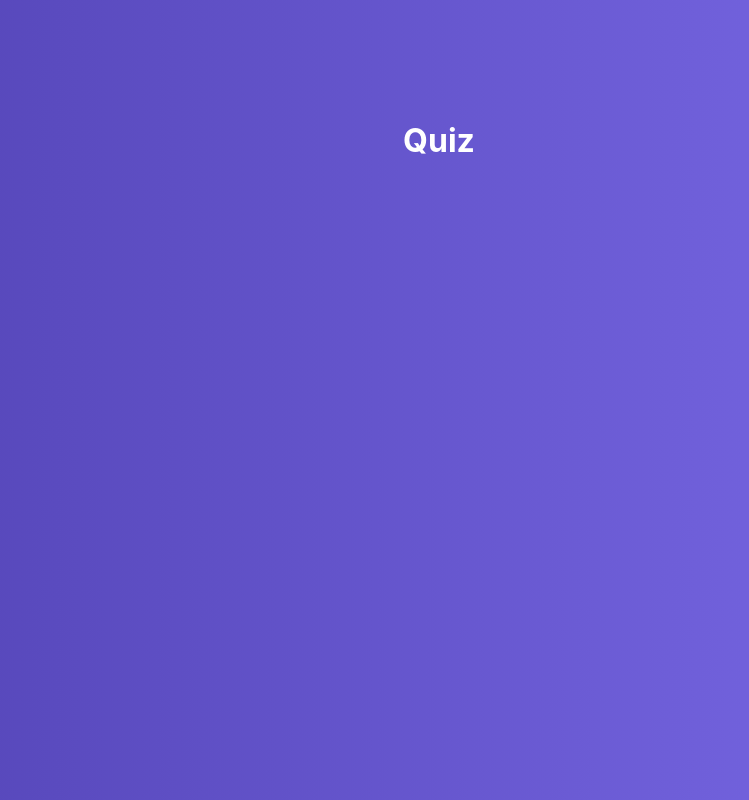
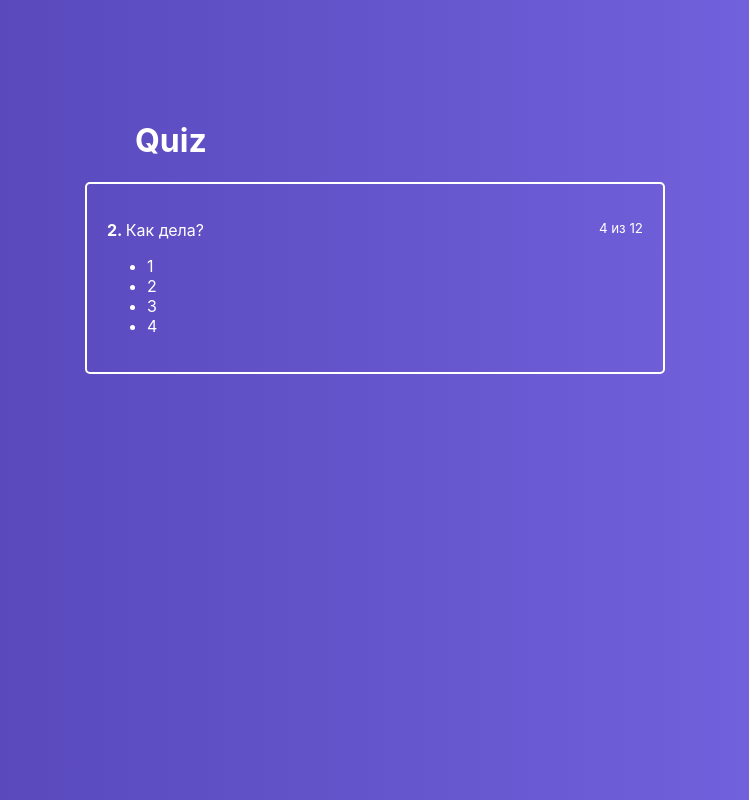
Before and after one commit to kraevskiy/react-quiz, a React (Create React App) app: page / in a window 1280 px wide. Shown: the whole page, without its empty margins (265-1014 px from the left). Built offline with nearby package versions, Linux system fonts and the light colour scheme.

Commit message:
add style active quize && text

```diff
--- /dev/null
+++ b/src/components/ActiveQuiz/ActiveQuiz.js
@@ -0,0 +1,22 @@
+import React from 'react';
+import classes from './ActiveQuiz.module.css'
+
+const ActiveQuiz = props => (
+	<div className={classes.ActiveQuiz}>
+		<p className={classes.Question}>
+			<span>
+				<strong>2. </strong>
+				Как дела?
+			</span>
+			<small>4 из 12</small>
+		</p>
+		<ul>
+			<li>1</li>
+			<li>2</li>
+			<li>3</li>
+			<li>4</li>
+		</ul>
+	</div>
+)
+
+export default ActiveQuiz;
--- /dev/null
+++ b/src/components/ActiveQuiz/ActiveQuiz.module.css
@@ -0,0 +1,13 @@
+.ActiveQuiz{
+	padding: 20px;
+	color: white;
+	border: 2px solid white;
+	border-radius: 5px;
+	margin: 0 10px;
+	box-sizing: border-box;
+}
+
+.Question {
+	display: flex;
+	justify-content: space-between;
+}
--- a/src/containers/Quiz/Quiz.js
+++ b/src/containers/Quiz/Quiz.js
@@ -1,11 +1,21 @@
 import React, {Component} from 'react';
 import classes from './Quiz.module.css'
+import ActiveQuiz from "../../components/ActiveQuiz/ActiveQuiz";
 
 class Quiz extends Component {
+
+	state = {
+		quiz: []
+	}
+
 	render() {
 		return (
 			<div className={classes.Quiz}>
-				<h1>Quiz</h1>
+				<div className={classes.QuizWrapper}>
+					<h1>Quiz</h1>
+
+					<ActiveQuiz />
+				</div>
 			</div>
 		);
 	}
--- a/src/containers/Quiz/Quiz.module.css
+++ b/src/containers/Quiz/Quiz.module.css
@@ -10,3 +10,7 @@
 	color: white;
 	margin-left: 10%;
 }
+
+.QuizWrapper{
+	width: 600px;
+}
```
Also changed, not shown: src/components/ActiveQuiz/AnswersList/AnswersList.js (added), src/components/ActiveQuiz/AnswersList/AnswersList.module.css (added).
